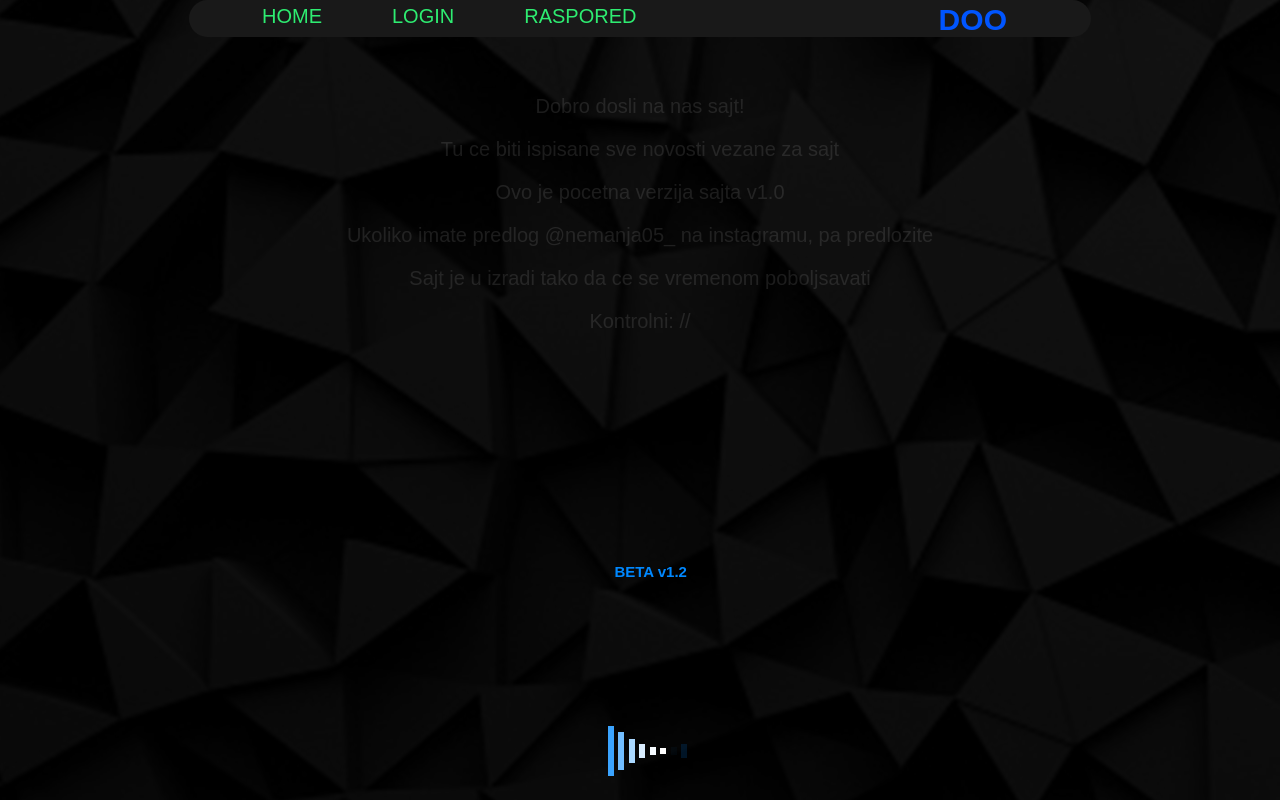
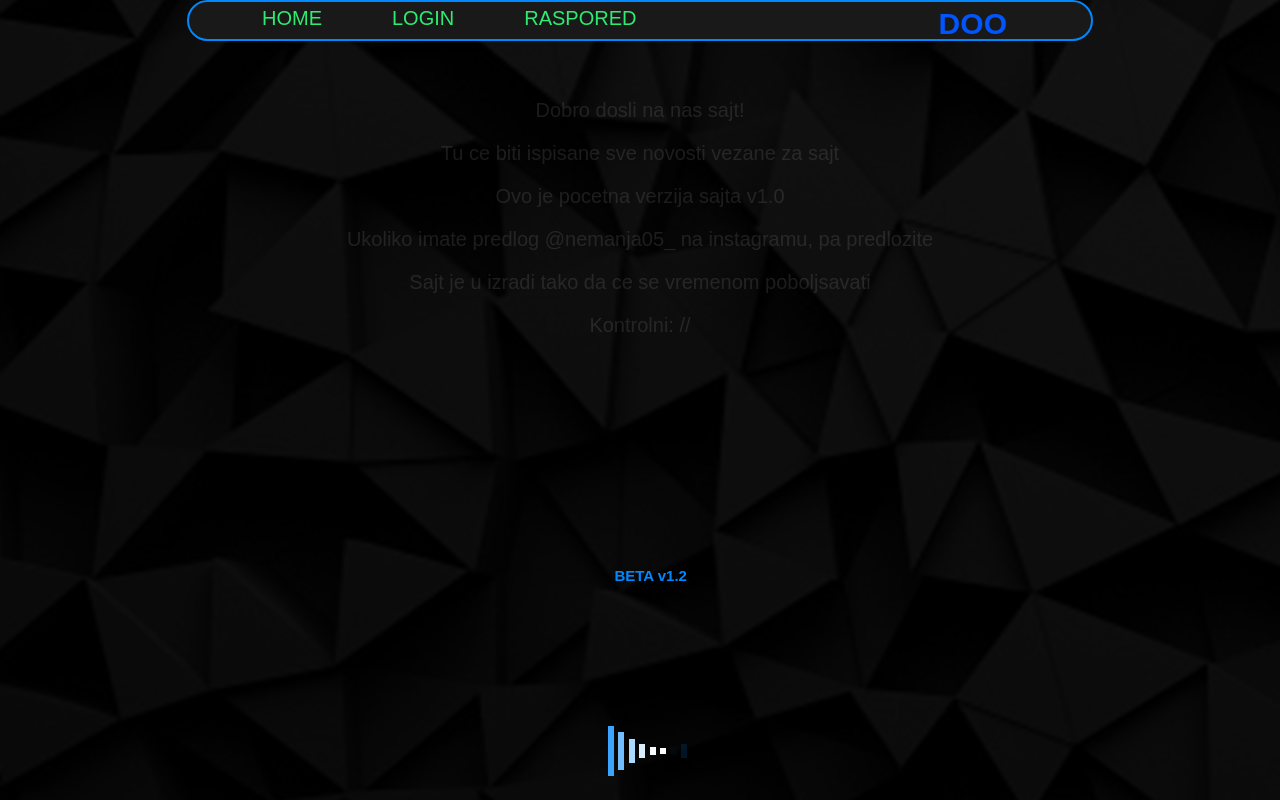
Before and after one commit to Meskebrat/Meskebrat.github.io, a PHP site: page / in a window 1280 px wide. Run offline with PHP 8.4, Linux system fonts and the light colour scheme.

Commit message:
novi updateeee

```diff
--- a/Styles/style.css
+++ b/Styles/style.css
@@ -13,6 +13,14 @@ body{
 	font-weight: 300px;
 	font-family: fantasy;
 	color: #0088ff;
+}
+.kontejner::before{
+	content: '';
+	display: block;
+	color: #0088ff;
+}
+.kontejner:hover{
+	color: #2eec71
 }
 .kontejner2 h6{
 	margin-top: 10%;
@@ -33,7 +41,7 @@ body{
 }
 .middle{
 	position: absolute;
-	top: 2.5%;
+	top: 3%;
 	left: 73%;
 	transform: translateY(-50%);
 	width: 6%;
@@ -151,10 +159,12 @@ body{
 .container{
 	width: 70%;
 	background: #191919;
-	top: 4%;
+	border-top: 5%;
 	padding: 5px 3px;
+	border: 2px solid #0088ff;
 	border-radius: 24px;
-	border-color: #;
+	border-color: #0088ff;
+	color: #0088ff;
 	margin: 0 auto;
 	color: #0088ff;
 }
--- a/login.html
+++ b/login.html
@@ -21,6 +21,6 @@
 		<div class="bar bar8"></div>
 	</div>
 	<div class="kontejner2">
-		<h6>BETA v1.2 | USKORO!!!</h6>
+		<h6>BETA v1.2   USKORO!!!</h6>
 	</div>
 </body>
```
